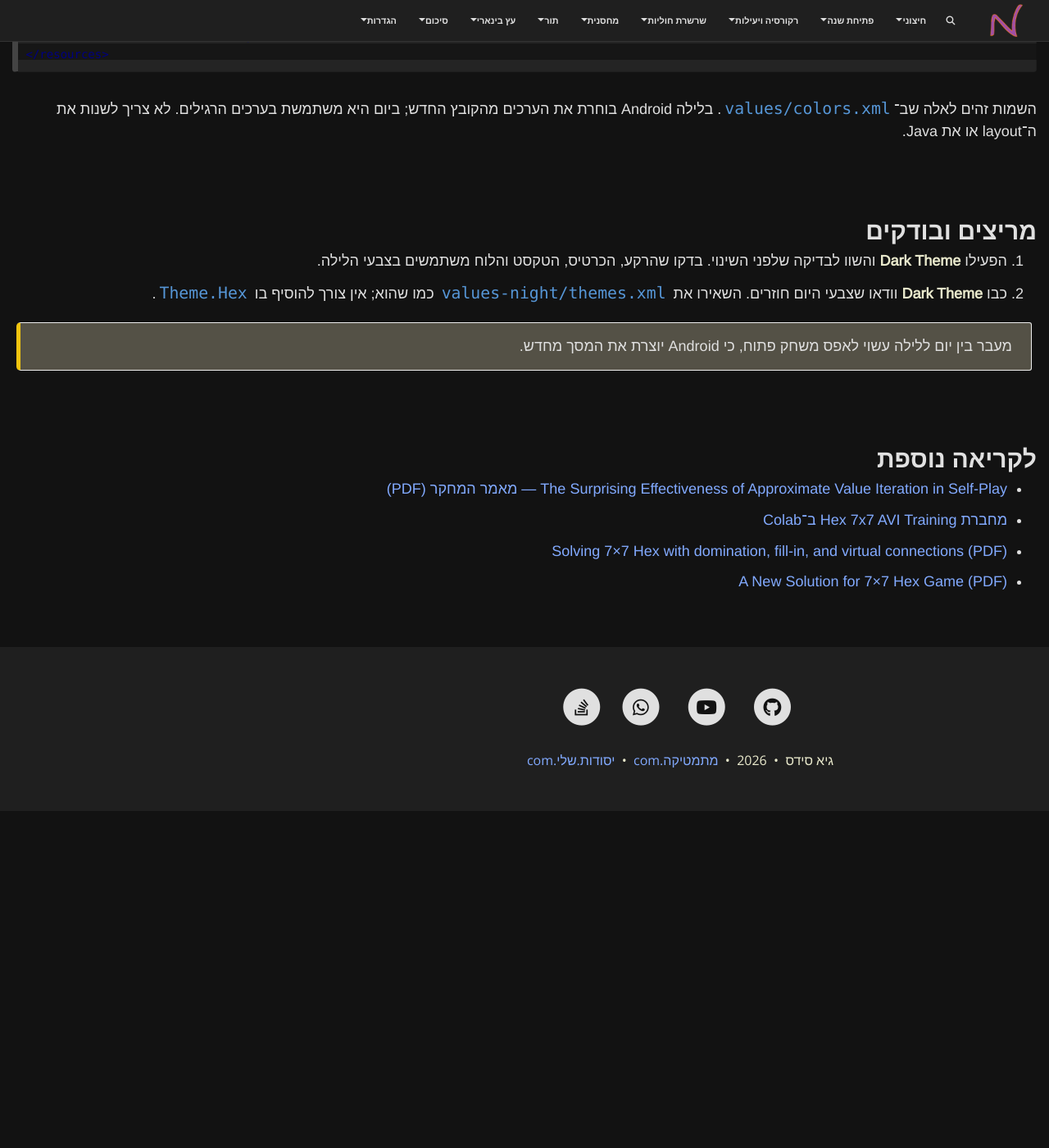
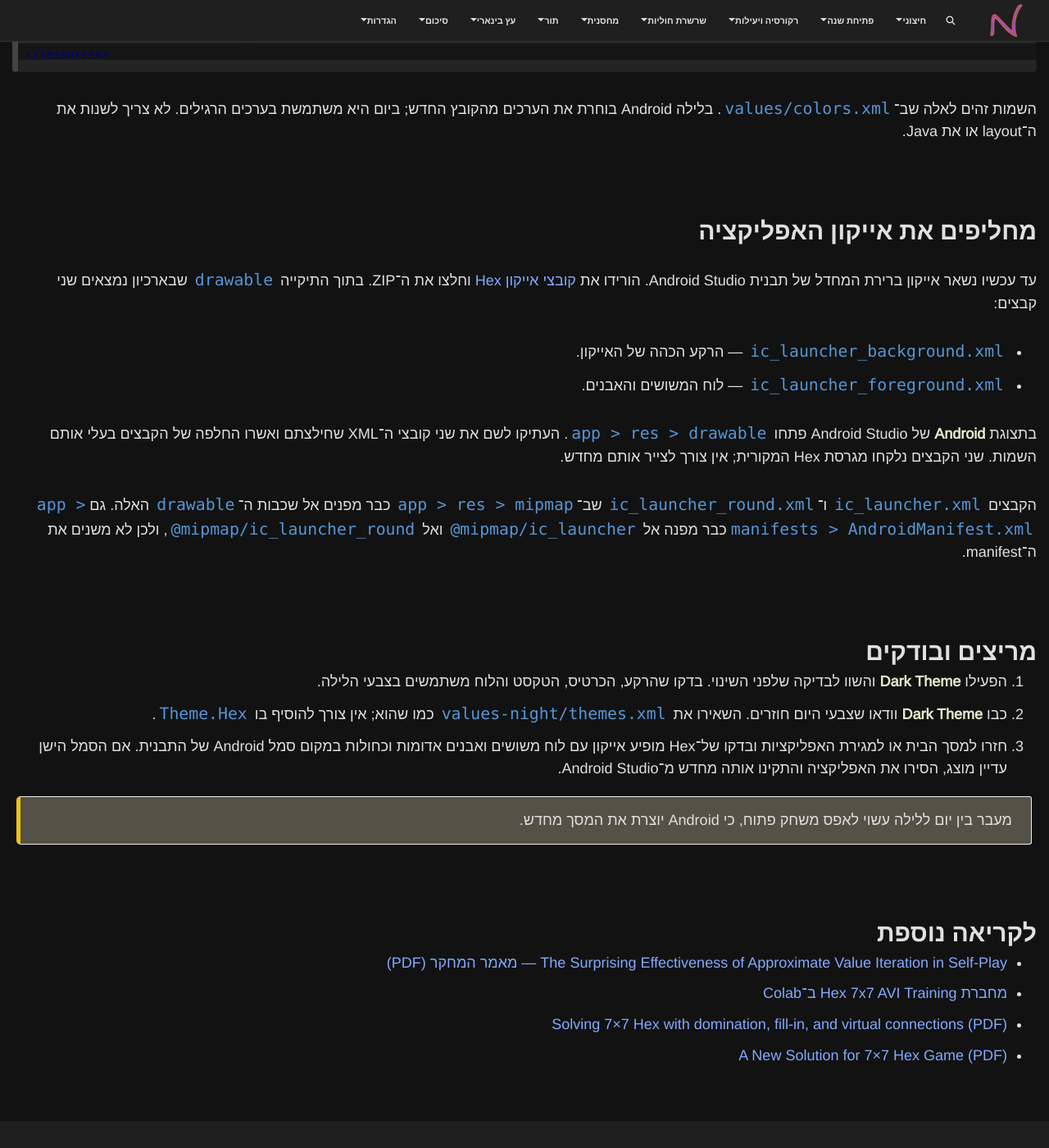
Before and after one commit to 3strategy/BeautifulMivney, a Jekyll site: the page built from android/hex/09-day-night-themes.md, in a window 1280 px wide and 1400 px high, scrolled down 1630 px. Shown: the whole window at 82% size. Built offline with Jekyll 4.4.1, drawn with Linux system fonts in a browser that asks for light colours; comment, search, counter and statistics services are not loaded; before the commit the page ends 2619 px from its top, so only the background shows below that; some of the changed text lies outside the part shown.

Commit message:
update hex 9 with the icon files

```diff
--- a/android/hex/09-day-night-themes.md
+++ b/android/hex/09-day-night-themes.md
@@ -1,7 +1,7 @@
 ---
 layout: page
-title: "Hex — 09: ערכות נושא ליום וללילה"
-subtitle: "הצגת צבעים שונים במצב יום ובלילה"
+title: "Hex — 09: ערכות נושא ואייקון האפליקציה"
+subtitle: "צבעי יום ולילה ואייקון Hex למסך הבית"
 permalink: /android/hex/09-day-night-themes/
 tags: [Android, Java, Hex, Material3]
 lang: he
@@ -11,7 +11,7 @@ full-width: true
 [מפת המסלול]({{ '/android/hex/' | relative_url }}) · [הפרק הקודם]({{ '/android/hex/08-hint/' | relative_url }}){: data-sequence-nav="prev"}
 
 {: .box-success}
-**בסוף הפרק:** צבעי המשחק מתחלפים אוטומטית לפי מצב התצוגה של המכשיר.
+**בסוף הפרק:** צבעי המשחק מתחלפים אוטומטית לפי מצב התצוגה של המכשיר, ואייקון Hex מופיע במסך הבית.
 
 ## הרעיון
 
@@ -44,10 +44,22 @@ full-width: true
 
 השמות זהים לאלה שב־`values/colors.xml`. בלילה Android בוחרת את הערכים מהקובץ החדש; ביום היא משתמשת בערכים הרגילים. לא צריך לשנות את ה־layout או את Java.
 
+## מחליפים את אייקון האפליקציה
+
+עד עכשיו נשאר אייקון ברירת המחדל של תבנית Android Studio. הורידו את [קובצי אייקון Hex]({{ '/android/hex/downloads/09-hex-launcher-icon.zip' | relative_url }}) וחלצו את ה־ZIP. בתוך התיקייה `drawable` שבארכיון נמצאים שני קבצים:
+
+- `ic_launcher_background.xml` — הרקע הכהה של האייקון.
+- `ic_launcher_foreground.xml` — לוח המשושים והאבנים.
+
+בתצוגת **Android** של Android Studio פתחו `app > res > drawable`. העתיקו לשם את שני קובצי ה־XML שחילצתם ואשרו החלפה של הקבצים בעלי אותם השמות. שני הקבצים נלקחו מגרסת Hex המקורית; אין צורך לצייר אותם מחדש.
+
+הקבצים `ic_launcher.xml` ו־`ic_launcher_round.xml` שב־`app > res > mipmap` כבר מפנים אל שכבות ה־`drawable` האלה. גם `app > manifests > AndroidManifest.xml` כבר מפנה אל `@mipmap/ic_launcher` ואל `@mipmap/ic_launcher_round`, ולכן לא משנים את ה־manifest.
+
 ## מריצים ובודקים
 
 1. הפעילו **Dark Theme** והשוו לבדיקה שלפני השינוי. בדקו שהרקע, הכרטיס, הטקסט והלוח משתמשים בצבעי הלילה.
 2. כבו **Dark Theme** וודאו שצבעי היום חוזרים. השאירו את `values-night/themes.xml` כמו שהוא; אין צורך להוסיף בו `Theme.Hex`.
+3. חזרו למסך הבית או למגירת האפליקציות ובדקו של־Hex מופיע אייקון עם לוח משושים ואבנים אדומות וכחולות במקום סמל Android של התבנית. אם הסמל הישן עדיין מוצג, הסירו את האפליקציה והתקינו אותה מחדש מ־Android Studio.
 
 {: .box-warning}
 מעבר בין יום ללילה עשוי לאפס משחק פתוח, כי Android יוצרת את המסך מחדש.
```
Also changed, not shown: android/hex/index.md (+1 -1 lines), 1 other file.
